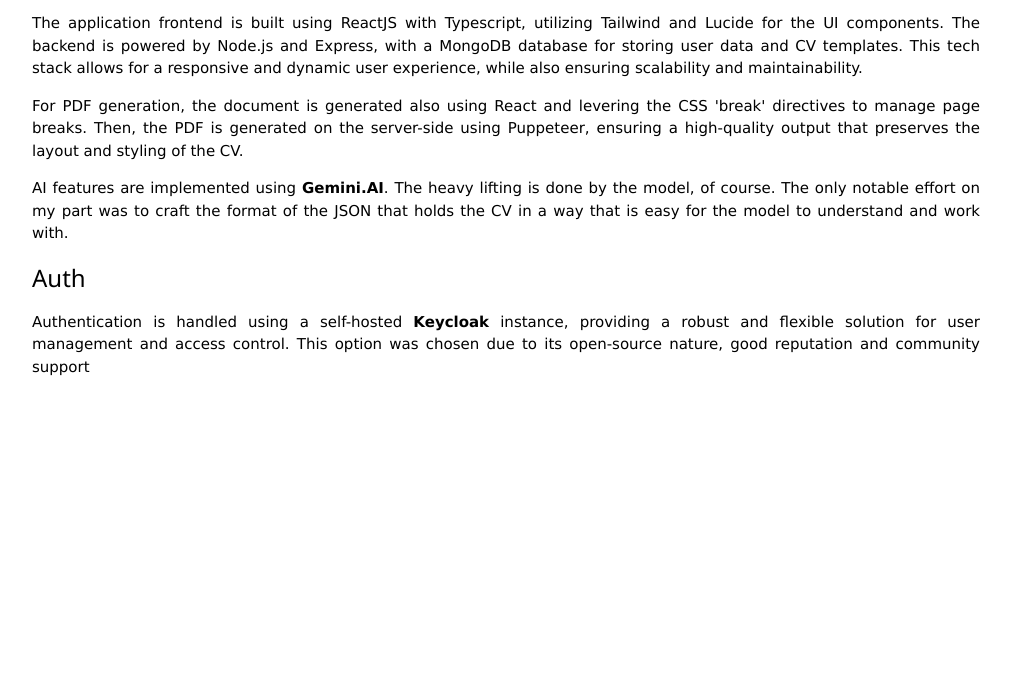
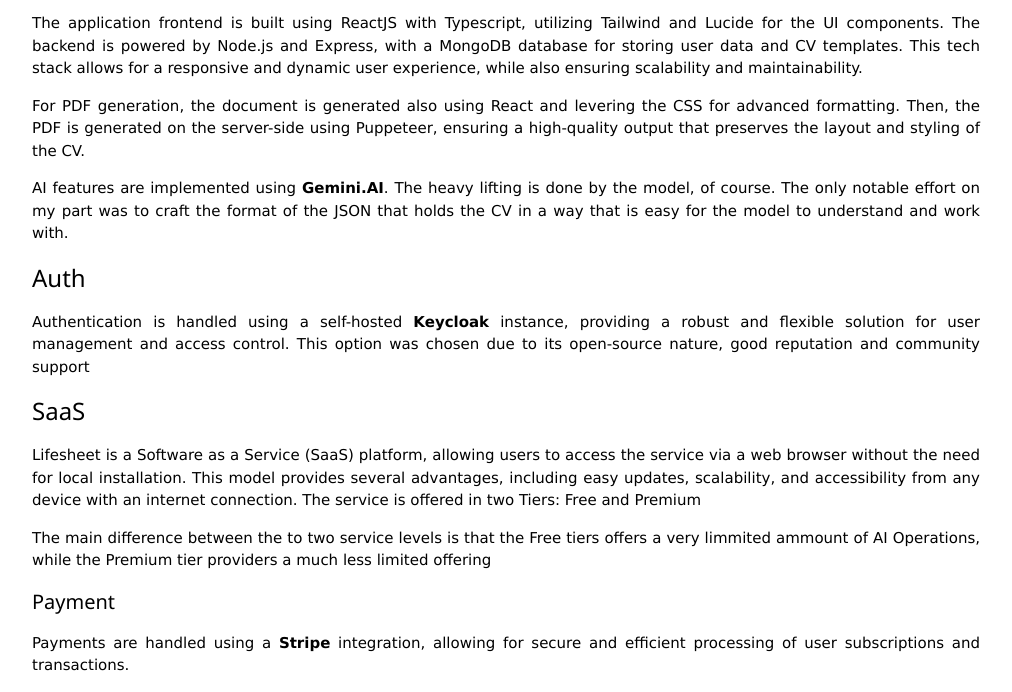
Before and after one commit to jokogarcia/irazu.com.ar, a plain HTML site: page pages/lifesheet.html in a window 1280 px wide. Shown: the part 443-1135 px from the top of the page, without its empty margins (134-1146 px from the left). Before the commit the page ends 836 px from the top, so only its background shows below. Drawn offline with nearby package versions, Linux system fonts and the light colour scheme.

Commit message:
refactor: improve PDF generation description and add SaaS details

```diff
--- a/pages/lifesheet.html
+++ b/pages/lifesheet.html
@@ -22,10 +22,15 @@
         <h2>Technical Breakdown</h2>
 
     <p> The application frontend is built using ReactJS with Typescript, utilizing Tailwind and Lucide for the UI components. The backend is powered by Node.js and Express, with a MongoDB database for storing user data and CV templates. This tech stack allows for a responsive and dynamic user experience, while also ensuring scalability and maintainability.</p>
-    <p>For PDF generation, the document is generated also using React and levering the CSS 'break' directives to manage page breaks. Then, the PDF is generated on the server-side using Puppeteer, ensuring a high-quality output that preserves the layout and styling of the CV.</p>
+    <p>For PDF generation, the document is generated also using React and levering the CSS for advanced formatting. Then, the PDF is generated on the server-side using Puppeteer, ensuring a high-quality output that preserves the layout and styling of the CV.</p>
     <p>AI features are implemented using <strong>Gemini.AI</strong>. The heavy lifting is done by the model, of course. The only notable effort on my part was to craft the format of the JSON that holds the CV in a way that is easy for the model to understand and work with.</p>
     <h3>Auth</h3>
     <p>Authentication is handled using a self-hosted <strong>Keycloak</strong> instance, providing a robust and flexible solution for user management and access control. This option was chosen due to its open-source nature, good reputation and community support</p>
+    <h3>SaaS</h3>
+    <p>Lifesheet is a Software as a Service (SaaS) platform, allowing users to access the service via a web browser without the need for local installation. This model provides several advantages, including easy updates, scalability, and accessibility from any device with an internet connection. The service is offered in two Tiers: Free and Premium</p>
+    <p>The main difference between the to two service levels is that the Free tiers offers a very limmited ammount of AI Operations, while the Premium tier providers a much less limited offering</p>
+    <h4>Payment</h4>
+    <p>Payments are handled using a <strong>Stripe</strong> integration, allowing for secure and efficient processing of user subscriptions and transactions.</p>
 
     </div>
 </body>
```
